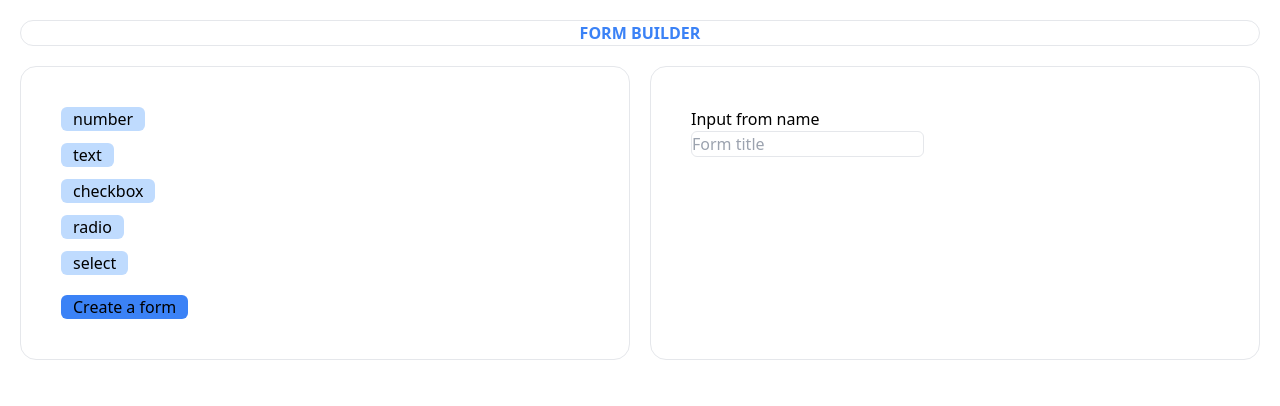
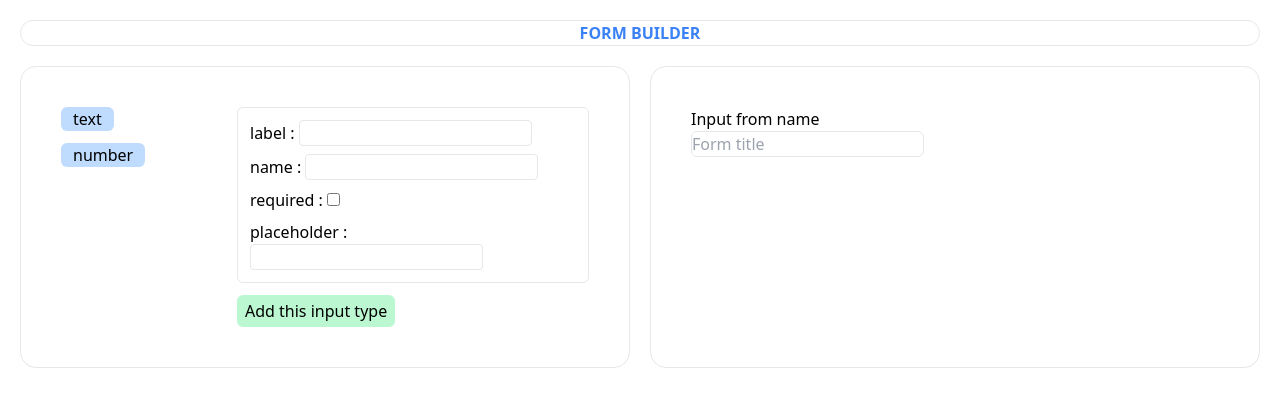
Before and after one commit to pranav-j/form-builder, a React (Vite) app in the folder frontend/: page / in a window 1280 px wide. Both pictures are taken after a click on the button "text". Shown: the top 406 px of the page. Built offline with nearby package versions, Linux system fonts and the light colour scheme.

Commit message:
added a few input types

```diff
--- a/frontend/src/App.jsx
+++ b/frontend/src/App.jsx
@@ -1,23 +1,91 @@
-import { useState } from "react";
+import { useEffect, useState } from "react";
 import "./index.css";
 
 function App() {
-  const inputsTypes = ["number", "text", "checkbox", "radio", "select"];
+	const [inputType, setInputType] = useState("");
+	const [inputTypeAttributes, setInputTypeAttributes] = useState({type: inputType});
+	const [fields, setFields] = useState([]);
 	const [formTitle, setFormTitle] = useState("");
+
+	const attributeMap = {
+		text: ["label", "name", "required", "placeholder"],
+		number: ["label", "name", "required", "min", "max"],
+	};
+
+	const handleAttributes = (key, value) => {
+		setInputTypeAttributes((prev) => ({
+			...prev,
+			[key]: value
+		}))
+	};
+
+	const addField = () => {
+		setFields((prev) => [...prev, inputTypeAttributes]);
+		setInputTypeAttributes({});
+	};
+
+	useEffect(() => {
+		// console.log(inputTypeAttributes);
+		// console.log(fields);
+		const formData = {
+			title: formTitle,
+			fields
+		};
+		console.log(formData);
+	}, [inputTypeAttributes, fields])
 
 	return (
 	<div className="m-5">
 		<h1 className="border rounded-2xl flex justify-center items-center font-bold text-blue-500 mb-5">FORM BUILDER</h1>
 
 		<div className="flex gap-5">
-			<div className="w-1/2 border rounded-2xl p-10">
-				<div className="flex flex-col gap-3 mb-5">
-				{inputsTypes.map((inputsType, idx) => (
-					<button className=" border-none rounded-md w-fit px-3 bg-blue-200" key={idx} >{inputsType}</button>
+			<div className="w-1/2 flex border rounded-2xl p-10">
+				<div className="w-1/3 flex flex-col gap-3 mb-5">
+					<button className="border-none rounded-md w-fit px-3 bg-blue-200"
+						onClick={() => {
+							setInputType("text");
+							setInputTypeAttributes({type: "text"})
+						}
+					}>
+						text
+					</button>
+
+					<button className="border-none rounded-md w-fit px-3 bg-blue-200"
+						onClick={() => {
+							setInputType("number");
+							setInputTypeAttributes({type: "number"})
+						}
+					}>
+						number
+					</button>
+				</div>
+				{inputType &&
+				<div className="w-2/3 flex flex-col justify-center gap-3">
+
+						<div className="flex flex-col gap-2 border rounded-md p-3">
+							{attributeMap[inputType].map((attribute, idx) => (
+								<div key={idx}>
+									{attribute !== "required" &&
+										<div>
+											<label htmlFor="">{attribute} : </label>
+											<input className="border rounded" type="text" value={inputTypeAttributes[attribute] || ""} onChange={(e) => handleAttributes(attribute, e.target.value)} />
+										</div>
+									}
+									{attribute === "required" &&
+										<div>
+											<label htmlFor="">{attribute} : </label>
+											<input className="border rounded" type="checkbox" checked={!!inputTypeAttributes[attribute]} onChange={(e) => handleAttributes(attribute, e.target.value)} />
+										</div>
+									}
+								</div>
 							))}
 						</div>
 
-				<button className="bg-blue-500 border-none rounded-md px-3">Create a form</button>
+					<button className="border-none bg-green-200 px-2 py-1 rounded-md w-fit" onClick={addField}>Add this input type</button>
+
+				</div>
+				}
+
 			</div>
 
 			<div className="w-1/2 border rounded-2xl p-10">
```
Lines whose indentation alone changed are shown as unchanged.
